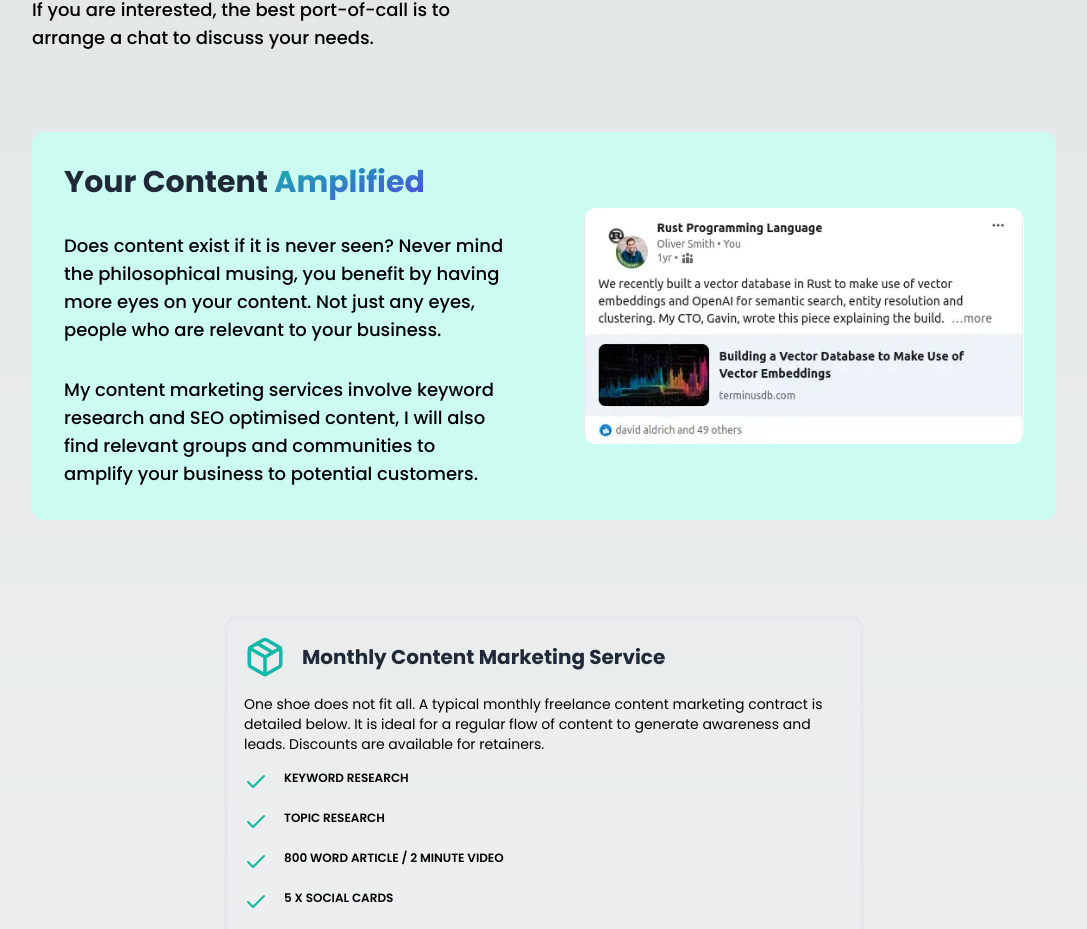
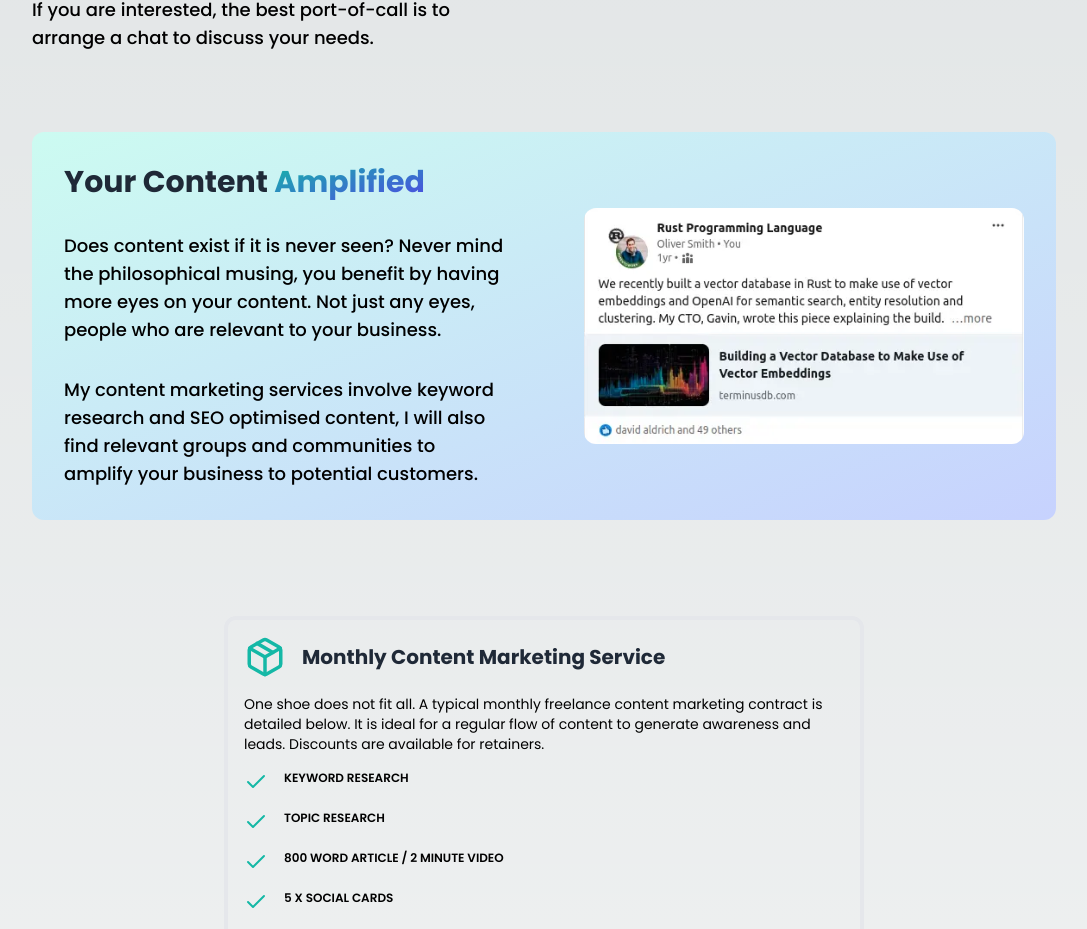
Before and after one commit to OJ423/ojsweb, a Next.js app: page /marketing-services/content-marketing in a window 1280 px wide. Shown: the part 1436-2365 px from the top of the page, without its empty margins (96-1183 px from the left). Built offline with nearby package versions, Linux system fonts and the light colour scheme.

Commit message:
removed min height for hero section

```diff
--- a/src/app/marketing-services/content-marketing/page.jsx
+++ b/src/app/marketing-services/content-marketing/page.jsx
@@ -81,7 +81,7 @@ export default function ContentMarketing() {
       <Navigation />
       <DesktopNav />
       <main
-        className={`flex min-h-min flex-col w-full items-center justify-center`}
+        className={`flex flex-col w-full items-center justify-center`}
       >
         <section
           className={`flex flex-col mx-auto justify-center items-center bg-[url("/full-bloom.webp")] py-28 px-8 xl:px-0 w-full`}
@@ -227,7 +227,7 @@ export default function ContentMarketing() {
               </div>
             </section>
           </ColumnsTwoFullH>
-          <section className="bg-teal-100 rounded-xl p-8 grid grid-cols-1 lg:grid-cols-2 gap-4 md:gap-8 lg:gap-20 mx-auto items-center mb-20 lg:max-w-screen-lg md:max-w-screen-sm mx-8 md:mx-auto z-20 relative">
+          <section className="bg-gradient-to-br from-teal-100 to-indigo-200 rounded-xl p-8 grid grid-cols-1 lg:grid-cols-2 gap-4 md:gap-8 lg:gap-20 mx-auto items-center mb-20 lg:max-w-screen-lg md:max-w-screen-sm mx-8 md:mx-auto z-20 relative">
             <div className="flex flex-col gap-8">
               <h2 className="text-3xl font-bold w-full text-gray-800">
                 Your Content{" "}
--- a/src/app/page.jsx
+++ b/src/app/page.jsx
@@ -15,7 +15,7 @@ export default function Home() {
       <Navigation />
       <main className="flex min-h-min flex-col w-full items-center justify-center">
         <section
-          className={`min-h-screen py-40 md:py-20 mx-auto w-full px-8 xl:px-0 bg-[url("/full-bloom.webp")]`}
+          className={`py-40 md:py-20 mx-auto w-full px-8 xl:px-0 bg-[url("/full-bloom.webp")]`}
         >
           <div className="max-w-screen-lg w-full flex sm:py-20 md:py-0 items-center justify-between mx-auto gap-8">
             <div className="flex flex-col gap-8 m-auto item">
```
